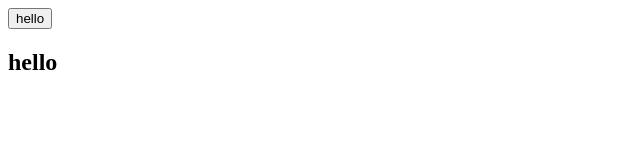
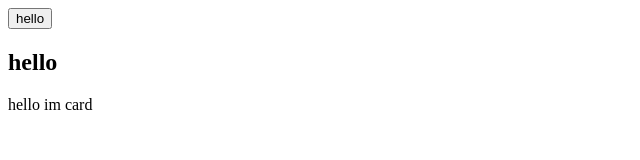
Before and after one commit to ryanxora/git-test, a plain HTML site: page index.html in a window 1280 px wide. Shown: the whole page, without its empty margins (0-640 px from the left). Drawn offline with Linux system fonts and the light colour scheme.

Commit message:
add card

```diff
--- a/index.html
+++ b/index.html
@@ -13,5 +13,9 @@
     <h2>
         hello
     </h2>
+
+    <div class="card">
+        hello im card
+    </div>
 </body>
 </html>
```
